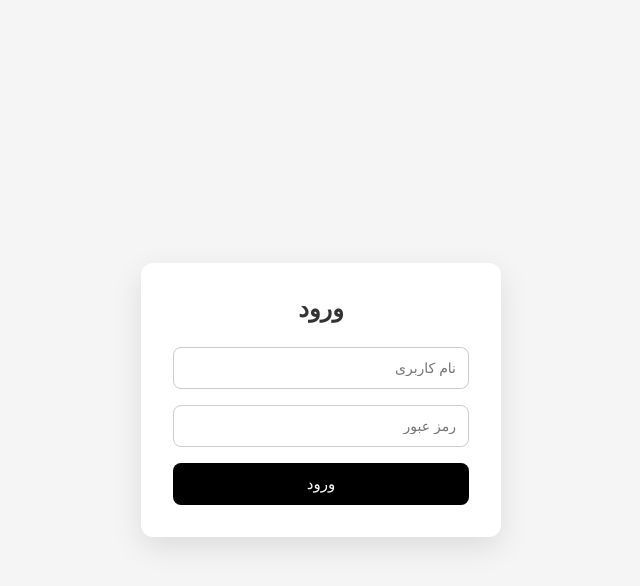
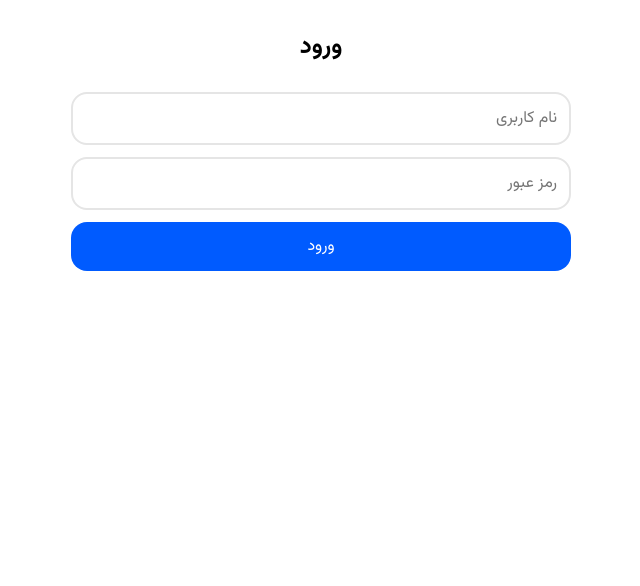
Before and after one commit to ha1704840-ui/my-web-project, a website: page login.html in a window 1280 px wide. Shown: the whole page, without its empty margins (319-959 px from the left). Drawn offline with Linux system fonts and the light colour scheme.

Commit message:
Add files via upload

```diff
--- a/login.html
+++ b/login.html
@@ -1,20 +1,71 @@
 <!DOCTYPE html>
 <html lang="fa" dir="rtl">
+
 <head>
   <meta charset="UTF-8">
   <title>ورود ادمین</title>
   <style>
-    * { margin: 0; padding: 0; box-sizing: border-box; font-family: Vazirmatn, sans-serif; }
-    body { height: 100vh; background: #f5f5f5; display: flex; justify-content: center; align-items: center; }
-    .login-container { background: #fff; width: 100%; max-width: 360px; padding: 32px; border-radius: 12px; box-shadow: 0 10px 30px rgba(0,0,0,0.1); }
-    .login-container h2 { text-align: center; margin-bottom: 24px; color: #333; }
-    .login-container form { display: flex; flex-direction: column; gap: 16px; }
-    .login-container input { padding: 12px; border-radius: 8px; border: 1px solid #ccc; font-size: 14px; outline: none; transition: border 0.3s; }
-    .login-container input:focus { border-color: #000; }
-    .login-container button { padding: 12px; border: none; border-radius: 8px; background: #000; color: #fff; font-size: 15px; cursor: pointer; transition: background 0.3s; }
-    .login-container button:hover { background: #333; }
+    @import url('https://fonts.googleapis.com/css2?family=Vazirmatn:wght@300;400;500;600;700&display=swap');
+
+    * {
+      font-family: Vazirmatn, sans-serif;
+    }
+
+    .login-container {
+      max-width: 500px;
+      margin: 0 auto 40px auto;
+      display: flex;
+      flex-direction: column;
+      gap: 16px;
+    }
+
+    .login-container h2 {
+      text-align: center;
+      margin-bottom: 10px;
+    }
+
+    #loginForm {
+      display: flex;
+      flex-direction: column;
+      gap: 12px;
+    }
+
+    #loginForm input {
+      padding: 12px;
+      border: 2px solid #e5e5e5;
+      font-size: 16px;
+      border-radius: 16px;
+      outline: none;
+    }
+
+    #loginForm input:focus {
+      border-color: #999;
+    }
+
+    #loginForm button {
+      padding: 12px;
+      font-size: 16px;
+      border-radius: 16px;
+      border: none;
+      cursor: pointer;
+      background-color: #005bff;
+      color: #fff;
+      transition: 0.3s;
+    }
+
+    #loginForm button:hover {
+      opacity: 0.85;
+    }
+
+    #error {
+      margin-top: 15px;
+      font-size: 15px;
+      font-weight: bold;
+      text-align: center;
+    }
   </style>
 </head>
+
 <body>
 
   <div class="login-container">
@@ -59,4 +110,5 @@ document.getElementById("loginForm").addEventListener("submit", (e) => {
   </script>
 
 </body>
+
 </html>
```
Also changed, not shown: admin.html (+5 -4 lines). Lines whose indentation alone changed are shown as unchanged.
